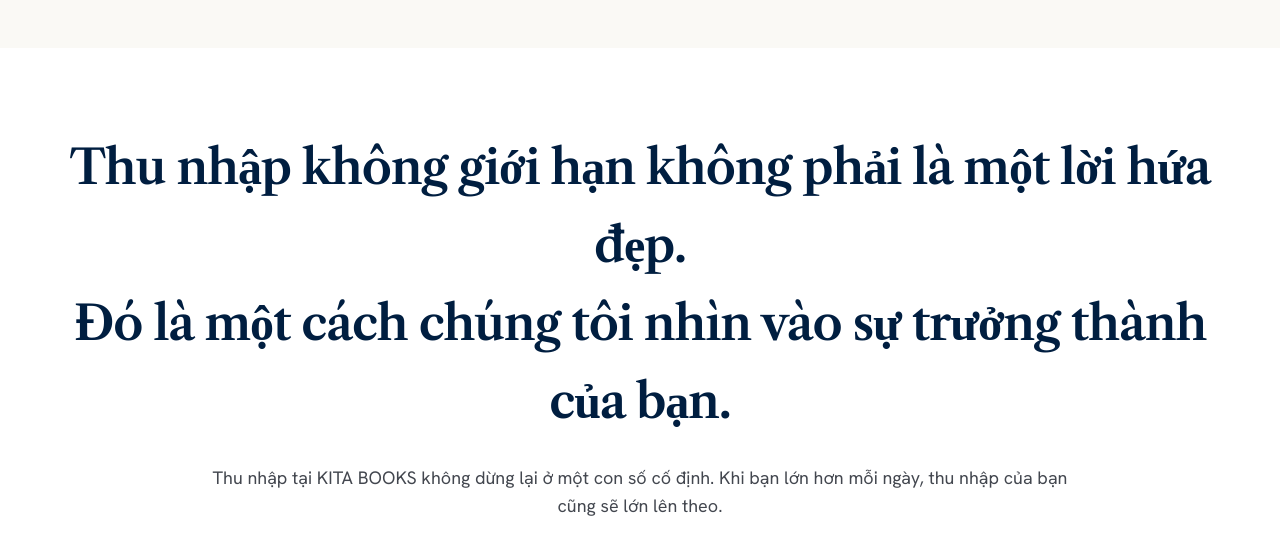
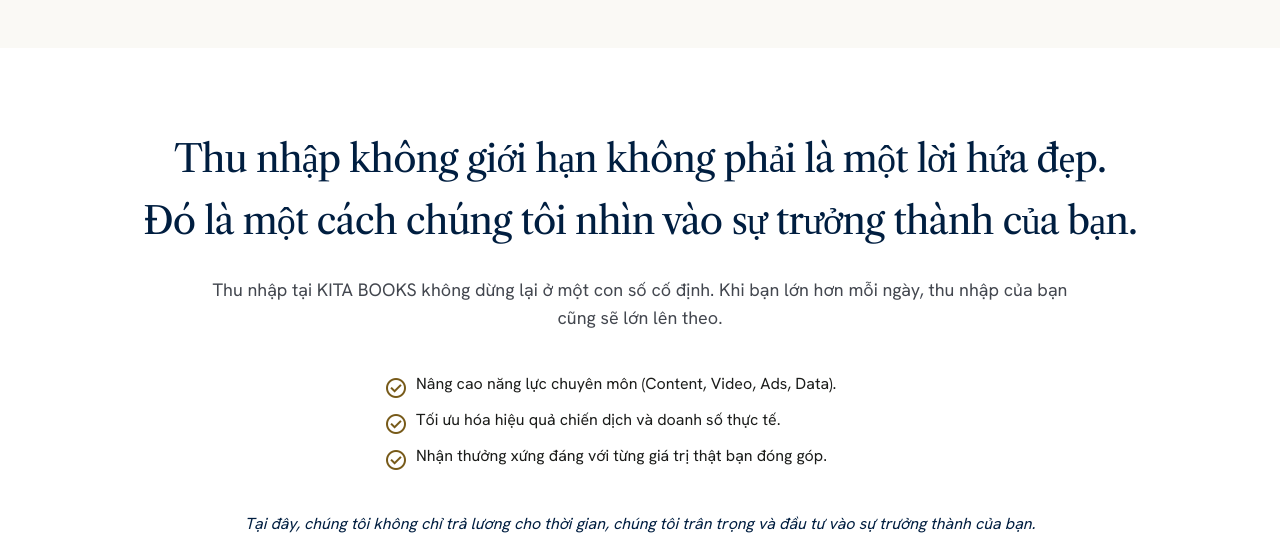
Before and after one commit to VicTran/kita-books-recruitment, a plain HTML site: page index.html in a window 1280 px wide. Shown: the part 1180-1737 px from the top of the page. Drawn offline with nearby package versions, Linux system fonts and the light colour scheme.

Commit message:
Optimize font size of Thu nhap header on desktop to prevent wrapping to 3rd line

```diff
--- a/index.html
+++ b/index.html
@@ -170,7 +170,7 @@
 <section class="px-margin-mobile md:px-gutter editorial-border-t editorial-border-b bg-surface-container-lowest py-8 md:py-[80px]" id="gioi-thieu">
 <div class="max-w-7xl mx-auto">
 <div class="text-center mb-8 md:mb-16">
-<h2 class="font-headline-lg text-[20px] md:text-headline-lg text-primary mb-4 md:mb-6 leading-tight md:leading-relaxed tracking-tight">Thu nhập không giới hạn không phải là một lời hứa đẹp.<br>Đó là một cách chúng tôi nhìn vào sự trưởng thành của bạn.</h2>
+<h2 class="font-headline-lg text-[20px] md:text-[32px] lg:text-[38px] text-primary mb-4 md:mb-6 leading-tight md:leading-relaxed tracking-tight">Thu nhập không giới hạn không phải là một lời hứa đẹp.<br>Đó là một cách chúng tôi nhìn vào sự trưởng thành của bạn.</h2>
 <p class="font-body-lg text-body-md md:text-body-lg text-on-surface-variant max-w-4xl mx-auto leading-relaxed mb-6 md:mb-10"><span class="block mb-4 md:mb-8">Thu nhập tại KITA BOOKS không dừng lại ở một con số cố định. Khi bạn lớn hơn mỗi ngày, thu nhập của bạn cũng sẽ lớn lên theo.</span></p><ul class="text-left max-w-lg mx-auto space-y-3 md:space-y-2 mb-6 md:mb-10 list-none"><li class="flex items-start gap-3 md:gap-2 text-body-md"><span class="material-symbols-outlined text-secondary text-base mt-1 shrink-0">check_circle</span> Nâng cao năng lực chuyên môn (Content, Video, Ads, Data).</li><li class="flex items-start gap-3 md:gap-2 text-body-md"><span class="material-symbols-outlined text-secondary text-base mt-1 shrink-0">check_circle</span> Tối ưu hóa hiệu quả chiến dịch và doanh số thực tế.</li><li class="flex items-start gap-3 md:gap-2 text-body-md"><span class="material-symbols-outlined text-secondary text-base mt-1 shrink-0">check_circle</span> Nhận thưởng xứng đáng với từng giá trị thật bạn đóng góp.</li></ul><span class="block italic text-primary font-medium text-center px-4 md:px-0 text-sm md:text-body-md">Tại đây, chúng tôi không chỉ trả lương cho thời gian, chúng tôi trân trọng và đầu tư vào sự trưởng thành của bạn.</span>
 </div>
 <div class="flex justify-center -mt-2">
```
